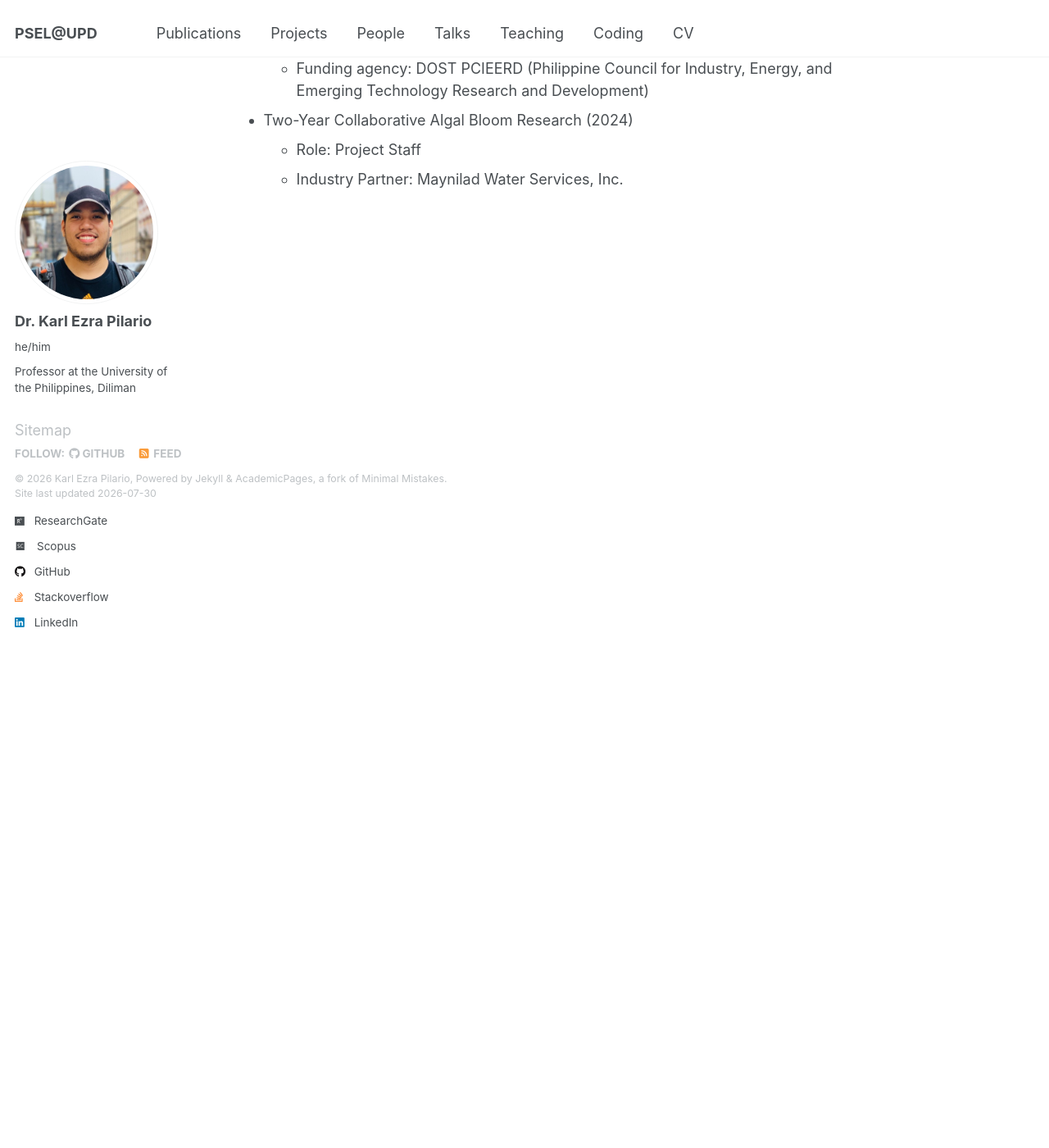
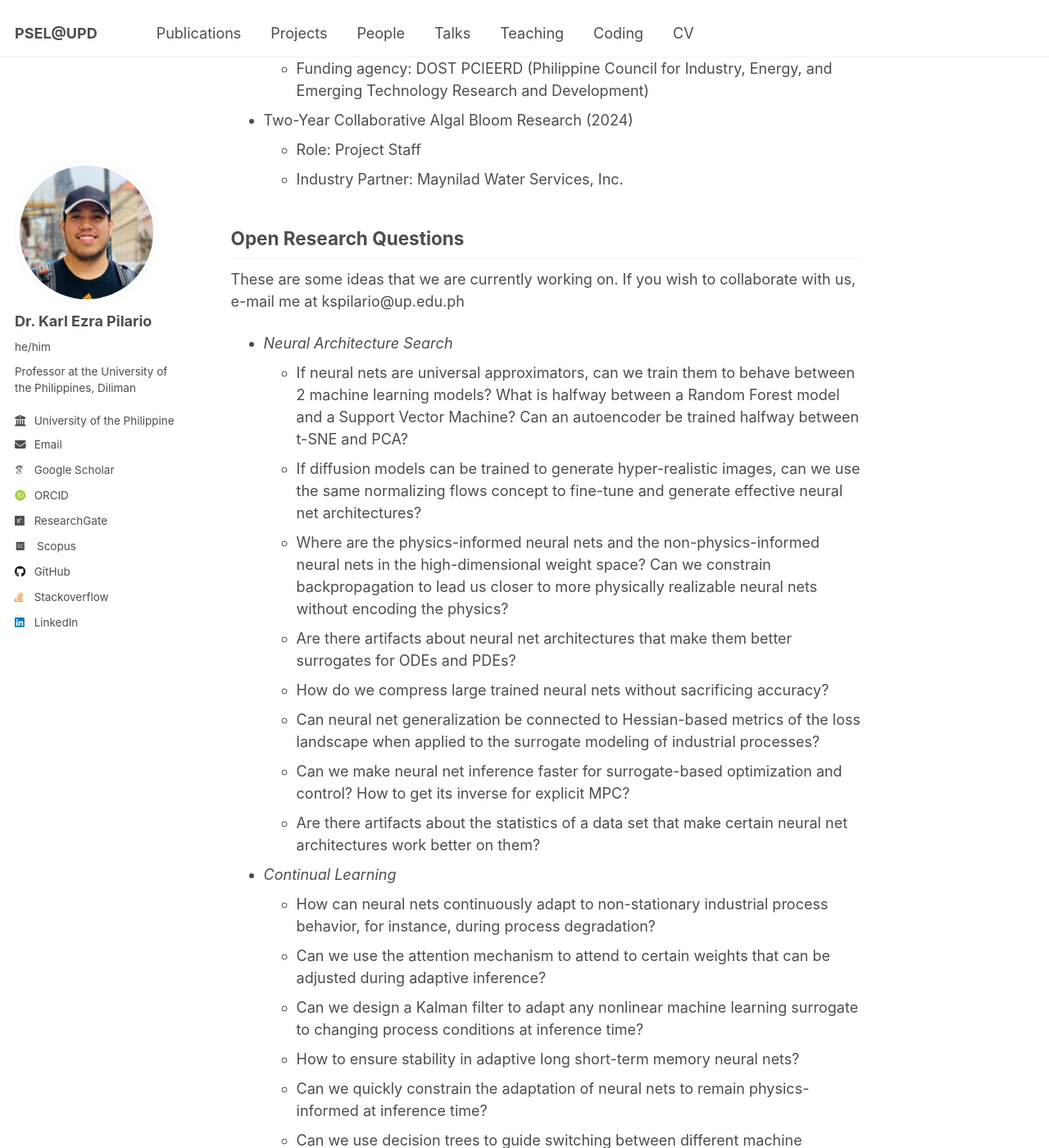
Before and after one commit to kspilario/kspilario.github.io, a Jekyll site: the page built from _pages/projects.md, in a window 1280 px wide and 1400 px high, scrolled down 787 px. Shown: the whole window at 82% size. Built offline with Jekyll 4.4.1, drawn with Linux system fonts in a browser that asks for light colours; some web fonts are replaced; some of the changed text lies outside the part shown.

Commit message:
Update projects.md

```diff
--- a/_pages/projects.md
+++ b/_pages/projects.md
@@ -26,3 +26,34 @@
 * Two-Year Collaborative Algal Bloom Research (2024)
   * Role: Project Staff
   * Industry Partner: Maynilad Water Services, Inc.
+
+## Open Research Questions
+These are some ideas that we are currently working on. If you wish to collaborate with us, e-mail me at kspilario@up.edu.ph
+
+* *Neural Architecture Search*
+  * If neural nets are universal approximators, can we train them to behave between 2 machine learning models? What is halfway between a Random Forest model and a Support Vector Machine? Can an autoencoder be trained halfway between t-SNE and PCA?
+  * If diffusion models can be trained to generate hyper-realistic images, can we use the same normalizing flows concept to fine-tune and generate effective neural net architectures?
+  * Where are the physics-informed neural nets and the non-physics-informed neural nets in the high-dimensional weight space? Can we constrain backpropagation to lead us closer to more physically realizable neural nets without encoding the physics?
+  * Are there artifacts about neural net architectures that make them better surrogates for ODEs and PDEs?
+  * How do we compress large trained neural nets without sacrificing accuracy?
+  * Can neural net generalization be connected to Hessian-based metrics of the loss landscape when applied to the surrogate modeling of industrial processes?
+  * Can we make neural net inference faster for surrogate-based optimization and control? How to get its inverse for explicit MPC?
+  * Are there artifacts about the statistics of a data set that make certain neural net architectures work better on them?
+
+* *Continual Learning*
+  * How can neural nets continuously adapt to non-stationary industrial process behavior, for instance, during process degradation?
+  * Can we use the attention mechanism to attend to certain weights that can be adjusted during adaptive inference?
+  * Can we design a Kalman filter to adapt any nonlinear machine learning surrogate to changing process conditions at inference time?
+  * How to ensure stability in adaptive long short-term memory neural nets?
+  * Can we quickly constrain the adaptation of neural nets to remain physics-informed at inference time?
+  * Can we use decision trees to guide switching between different machine learning models when tracking changing operating conditions?
+  * Can we train a policy by reinforcement learning that learns to choose various surrogates among an ensemble?
+
+* *Other ideas*
+  * Can we train a decision tree with Gaussian Process models at the leaves? Or use trees to mix different kernels?
+  * Are there alternatives to current neural operators for PDEs?
+  * Can we guide plant, process, or equipment design using diffusion maps and tracing safety-edge cases in the map?
+  * Can we measure overparametrization and apply it outside neural nets?
+  * Can we knowledge-distill multiple single-output Gaussian processes into multi-output recurrent neural nets?
+  * How to make reinforcement learning agents more sample-efficient for optimization and control?
+  * Can we measure the effectiveness of domain adaptation of machine learning models in a low-dimensional space?
```
